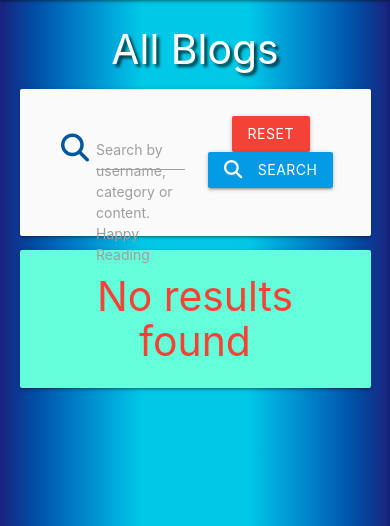
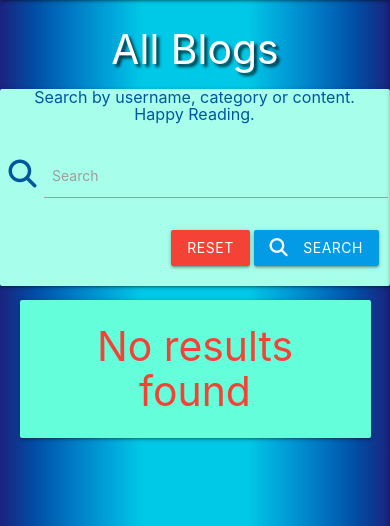
Before and after one commit to Code-Institute-Submissions/janebmckenna-MilestoneProject3, a Flask app: page / in a window 390 px wide. Shown: the part 56-582 px from the top of the page. Run offline with Flask 3, Linux system fonts and the light colour scheme; data that the repository does not hold is empty; some libraries are stand-ins or nearby versions.

Commit message:
Fix: responsive design issues

```diff
--- a/static/css/style.css
+++ b/static/css/style.css
@@ -53,3 +53,29 @@ footer{
     margin: 5px;
     line-height: 28px;
 }
+
+#search-div{
+    padding: 2px;
+    margin-bottom: 2px;
+}
+@media screen and (max-width: 540px){
+    .search-card{
+        margin-top: 5px;
+        min-width: 100vw;
+        margin-left: -20px;
+        padding: 0px;
+    }
+    .search-form{
+        margin-left: -15px;
+    }
+    .search-icon{
+        font-size: 0.5em;
+    }
+    #search-div input{
+        font-size: xx-small;
+        margin-right: 0px;
+    }
+    .search-header{
+        margin: 15px;
+    }
+}
--- a/templates/blogs.html
+++ b/templates/blogs.html
@@ -1,14 +1,17 @@
 {% extends "base.html" %}
 {% block content %}
     <h3 class="white-text text-shadow center-align">All Blogs</h3>
-    <div class="row card-panel grey lighten-5">
-        <form action="{{ url_for('search') }}" method="post" class="col s12">
+    <div class="row card-panel teal accent-1 search-card">
+        <h6 class="center-align light-blue-text text-darken-4 search-header">Search by username, category or content. Happy Reading.</h6>
+        <form action="{{ url_for('search') }}" method="post" class="col s12 search-form">
             <div class="row valign-wrapper center-align">
-                <div class="input-field col s12 m8">
-                    <i class="fas fa-search prefix light-blue-text text-darken-4"></i>
+                <div class="input-field col s12" id="search-div">
+                    <i class="fas fa-search prefix light-blue-text text-darken-4 search-icon"></i>
                     <input type="text" name="query" id="query" minlength="3" class="validate" required>
-                    <label for="query">Search by username, category or content. Happy Reading</label>
+                    <label for="query" class="label-text">Search</label>
                 </div>
+            </div>
+            <div class="row valign-wrapper right-align">
                 <div class="col s12 m4">
                     <a href="{{ url_for('blog_posts') }}" class="red btn text-shaddow">Reset</a>
                     <button type="submit" class="light-blue darken-1 btn text-shaddow">
--- a/templates/register.html
+++ b/templates/register.html
@@ -1,10 +1,10 @@
 {% extends "base.html" %}
 {% block content %}
-    <h3 class="center-align text-shadow">Register</h3>
+    <h3 class="white-text text-shadow center-align">Register</h3>
 
     <div class="row">
         <form class="col s12 m8 offset-m2" method="POST" action="{{ url_for('register')}}">
-            <div class="card-panel teal accent-2">
+            <div class="card-panel teal accent-1">
                 <!-- email -->
                 <div class="row">
                     <div class="input-field col s12">
```
Also changed, not shown: templates/login.html (+4 -4 lines), templates/profile.html (+7 -12 lines), testing.md (+2 -0 lines), wireframes.md (+3 -0 lines), templates/base.html (indentation only).
